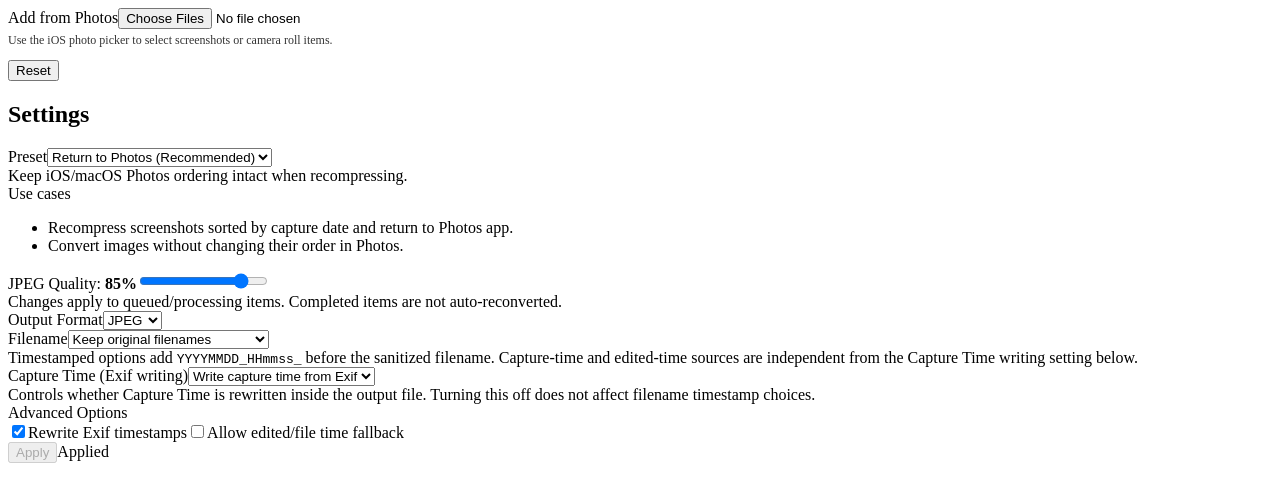
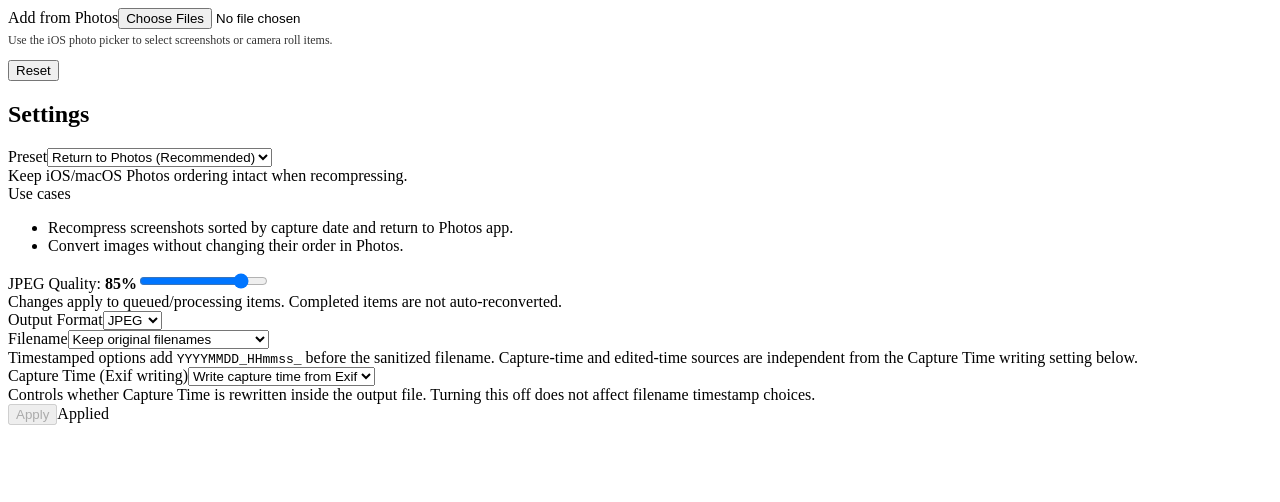
Before and after one commit to i5irin/gyupic, a React (Vite) app: page / in a window 1280 px wide. Shown: the top 502 px of the page. Built offline with nearby package versions, Linux system fonts and the light colour scheme.

Commit message:
feat: align capture time warnings with user settings

```diff
--- a/src/App.tsx
+++ b/src/App.tsx
@@ -364,8 +364,6 @@ export default function App() {
       filenameStrategy: FilenameStrategy;
       filenameTimestampSource: FilenameTimestampSource;
       timestampWriteMode: TimestampWriteMode;
-      rewriteExif: boolean;
-      injectFromEditedTime: boolean;
     }) => {
       dispatch({ type: 'SET_SETTINGS', settings: nextSettings });
       const qualityPct = Math.round(nextSettings.jpegQuality * 100);
@@ -388,9 +386,8 @@ export default function App() {
             return 'Exif time';
         }
       })();
-      const exifLabel = nextSettings.rewriteExif ? 'Exif ON' : 'Exif OFF';
       showToast(
-        `Settings applied (${qualityPct}% · ${formatLabel} · ${filenameLabel} · ${timestampLabel} · ${exifLabel})`,
+        `Settings applied (${qualityPct}% · ${formatLabel} · ${filenameLabel} · ${timestampLabel})`,
       );
     },
     [dispatch, showToast],
@@ -522,8 +519,6 @@ export default function App() {
         currentFilenameStrategy={state.settings.filenameStrategy}
         currentFilenameTimestampSource={state.settings.filenameTimestampSource}
         currentTimestampMode={state.settings.timestampWriteMode}
-        rewriteExif={state.settings.rewriteExif}
-        injectFromEditedTime={state.settings.injectFromEditedTime}
         presetId={state.settings.presetId}
         presetOptions={presetOptions}
         activePreset={activePresetInfo}
--- a/src/components/SettingsPanel.tsx
+++ b/src/components/SettingsPanel.tsx
@@ -30,8 +30,6 @@ type Props = {
   currentFilenameStrategy: FilenameStrategy;
   currentFilenameTimestampSource: FilenameTimestampSource;
   currentTimestampMode: TimestampWriteMode;
-  rewriteExif: boolean;
-  injectFromEditedTime: boolean;
   presetId: string;
   presetOptions: PresetOption[];
   activePreset?: ActivePresetInfo;
@@ -42,8 +40,6 @@ type Props = {
     filenameStrategy: FilenameStrategy;
     filenameTimestampSource: FilenameTimestampSource;
     timestampWriteMode: TimestampWriteMode;
-    rewriteExif: boolean;
-    injectFromEditedTime: boolean;
   }) => void;
 };
 
@@ -53,8 +49,6 @@ export default function SettingsPanel({
   currentFilenameStrategy,
   currentFilenameTimestampSource,
   currentTimestampMode,
-  rewriteExif,
-  injectFromEditedTime,
   presetId,
   presetOptions,
   activePreset,
@@ -82,10 +76,6 @@ export default function SettingsPanel({
     useState<FilenameTimestampSource>(currentFilenameTimestampSource);
   const [draftTimestampMode, setDraftTimestampMode] =
     useState<TimestampWriteMode>(currentTimestampMode);
-  const [draftRewriteExif, setDraftRewriteExif] =
-    useState<boolean>(rewriteExif);
-  const [draftInjectEdited, setDraftInjectEdited] =
-    useState<boolean>(injectFromEditedTime);
 
   useEffect(() => {
     setDraftQuality(normalize(currentJpegQuality));
@@ -107,23 +97,13 @@ export default function SettingsPanel({
     setDraftTimestampMode(currentTimestampMode);
   }, [currentTimestampMode]);
 
-  useEffect(() => {
-    setDraftRewriteExif(rewriteExif);
-  }, [rewriteExif]);
-
-  useEffect(() => {
-    setDraftInjectEdited(injectFromEditedTime);
-  }, [injectFromEditedTime]);
-
   const isDirty = useMemo(
     () =>
       normalize(draftQuality) !== normalize(currentJpegQuality) ||
       draftOutputFormat !== currentOutputFormat ||
       draftFilenameStrategy !== currentFilenameStrategy ||
       draftFilenameTimestampSource !== currentFilenameTimestampSource ||
-      draftTimestampMode !== currentTimestampMode ||
-      draftRewriteExif !== rewriteExif ||
-      draftInjectEdited !== injectFromEditedTime,
+      draftTimestampMode !== currentTimestampMode,
     [
       draftQuality,
       currentJpegQuality,
@@ -135,10 +115,6 @@ export default function SettingsPanel({
       currentFilenameTimestampSource,
       draftTimestampMode,
       currentTimestampMode,
-      draftRewriteExif,
-      rewriteExif,
-      draftInjectEdited,
-      injectFromEditedTime,
     ],
   );
 
@@ -366,36 +342,6 @@ export default function SettingsPanel({
           </div>
         </div>
 
-        <div className={styles.settingsPanelRow}>
-          <div className={styles.settingsPanelLabel}>Advanced Options</div>
-          <div className={styles.settingsPanelAdvancedToggles}>
-            <label
-              className={styles.settingsPanelCheckboxLabel}
-              htmlFor="rewriteExifTimestamps"
-            >
-              <input
-                id="rewriteExifTimestamps"
-                type="checkbox"
-                checked={draftRewriteExif}
-                onChange={(e) => setDraftRewriteExif(e.currentTarget.checked)}
-              />
-              Rewrite Exif timestamps
-            </label>
-            <label
-              className={styles.settingsPanelCheckboxLabel}
-              htmlFor="editedFileTimeFallback"
-            >
-              <input
-                id="editedFileTimeFallback"
-                type="checkbox"
-                checked={draftInjectEdited}
-                onChange={(e) => setDraftInjectEdited(e.currentTarget.checked)}
-              />
-              Allow edited/file time fallback
-            </label>
-          </div>
-        </div>
-
         <div className={styles.settingsPanelActions}>
           <button
             type="button"
@@ -407,8 +353,6 @@ export default function SettingsPanel({
                 filenameStrategy: draftFilenameStrategy,
                 filenameTimestampSource: draftFilenameTimestampSource,
                 timestampWriteMode: draftTimestampMode,
-                rewriteExif: draftRewriteExif,
-                injectFromEditedTime: draftInjectEdited,
               })
             }
             disabled={!isDirty}
--- a/src/core/execution/queueManager.ts
+++ b/src/core/execution/queueManager.ts
@@ -11,7 +11,6 @@ import {
   ProcessingPipelineError,
   ProcessingAbortedError,
 } from '../pipeline/processingErrors';
-import { getPreset } from '../../domain/presets';
 
 type Dispatch = (action: AppAction) => void;
 
@@ -118,12 +117,6 @@ export default class QueueManager {
     this.running.set(item.id, context);
     this.dispatch({ type: 'START_ITEM', id: item.id });
 
-    const preset = getPreset(context.settings.presetId);
-    const ordering = preset?.ordering ?? {
-      sortingAxis: 'exif',
-      needsExif: true,
-    };
-
     const params = {
       sourceFile: item.src.file,
       jpegQuality: context.settings.jpegQuality,
@@ -131,10 +124,7 @@ export default class QueueManager {
       filenameStrategy: context.settings.filenameStrategy,
       filenameTimestampSource: context.settings.filenameTimestampSource,
       timestampWriteMode: context.settings.timestampWriteMode,
-      rewriteExif: context.settings.rewriteExif,
-      injectFromEditedTime: context.settings.injectFromEditedTime,
       presetId: context.settings.presetId,
-      ordering,
     };
 
     this.workerPool
--- a/src/core/metadata/metadataCoreAdapter.ts
+++ b/src/core/metadata/metadataCoreAdapter.ts
@@ -1,10 +1,10 @@
 import type {
   FilenameStrategy,
   FilenameTimestampSource,
-  OrderingRequirement,
   OutputFormat,
   TimestampWriteMode,
 } from '../../domain/presets';
+import type { MetadataRequirements } from '../../domain/metadataRequirements';
 import type {
   DerivedTimestamp,
   MetadataGuaranteeStatus,
@@ -33,10 +33,7 @@ type DeriveOptions = {
 type ApplyOptions = {
   file: File;
   session: MetadataCoreDeriveSession;
-  ordering: OrderingRequirement;
-  timestampWriteMode: TimestampWriteMode;
-  rewriteExif: boolean;
-  injectFromEditedTime: boolean;
+  requirements: MetadataRequirements;
   outputFormat: OutputFormat;
   fileNameOverride?: string;
   lastModifiedOverrideMs?: number;
@@ -63,23 +60,22 @@ export type MetadataCoreApplyResult = {
 
 function deriveLegacyBadge(
   result: LegacyApplyResult,
-  ordering: OrderingRequirement,
+  requirements: MetadataRequirements,
 ): string {
   if (result.status === 'guaranteed') {
-    return 'original';
+    return requirements.captureTime.mode === 'from-file-modified'
+      ? 'from-mtime'
+      : 'original';
   }
   if (result.status === 'best-effort') {
     return 'from-mtime';
-  }
-  if (ordering.sortingAxis === 'filename') {
-    return 'filename-order';
   }
   return 'not-applied';
 }
 
 function mapLegacyApplyResult(
   result: LegacyApplyResult,
-  ordering: OrderingRequirement,
+  requirements: MetadataRequirements,
 ): MetadataCoreApplyResult {
   return {
     file: result.file,
@@ -94,7 +90,7 @@ function mapLegacyApplyResult(
           } as MetadataWarning,
         ]
       : [],
-    captureTimeBadge: deriveLegacyBadge(result, ordering),
+    captureTimeBadge: deriveLegacyBadge(result, requirements),
   };
 }
 
@@ -204,10 +200,9 @@ function buildApplyContext(options: ApplyOptions): MetadataApplyContext {
   return {
     captureTimeEnabled: options.session.captureTimeEnabled,
     captureTime: options.session.captureTime,
-    ordering: options.ordering,
-    timestampWriteMode: options.timestampWriteMode,
-    rewriteExif: options.rewriteExif,
-    injectFromEditedTime: options.injectFromEditedTime,
+    timestampWriteMode: options.requirements.captureTime.mode,
+    needsCaptureTimeForFilenames:
+      options.requirements.needsCaptureTimeForFilenames,
     outputFormat: options.outputFormat,
     fileNameOverride: options.fileNameOverride,
     lastModifiedOverrideMs: options.lastModifiedOverrideMs,
@@ -241,52 +236,26 @@ function buildFileFromWasmResponse(
 }
 
 function evaluateGuaranteeStatus(options: {
-  ordering: OrderingRequirement;
-  derived: DerivedTimestamp;
-  injectFromEditedTime: boolean;
+  requirements: MetadataRequirements;
   captureApplied: boolean;
   warnings: MetadataWarning[];
 }): {
   status: MetadataGuaranteeStatus;
   warningReason?: string;
 } {
-  const { ordering, derived, injectFromEditedTime, captureApplied, warnings } =
-    options;
-  const needsExif = ordering.needsExif ?? ordering.sortingAxis === 'exif';
-  const allowFallback =
-    ordering.allowEditedTimeFallback ?? injectFromEditedTime;
-  const derivedHasTime = derived.kind !== 'unavailable';
-  const derivedIsExif = derived.kind === 'exif';
-  const fallbackUsed =
-    needsExif && !derivedIsExif && derivedHasTime && allowFallback;
-
-  const success = needsExif ? captureApplied || fallbackUsed : true;
-
-  if (!success) {
-    return {
-      status: 'warning',
-      warningReason:
-        warnings[0]?.message || 'Capture time could not be applied to output.',
-    };
+  const { requirements, captureApplied, warnings } = options;
+  if (!requirements.captureTime.enabled) {
+    return { status: 'skipped' };
   }
-
-  if (fallbackUsed) {
-    return {
-      status: 'best-effort',
-      warningReason:
-        'Best-effort: timestamp derived from edited/lastModified metadata.',
-    };
+  if (captureApplied) {
+    return { status: 'guaranteed' };
   }
-
-  if (ordering.sortingAxis === 'filename') {
-    return {
-      status: 'best-effort',
-      warningReason:
-        'Ordering is enforced via filename sorting; verify destination order.',
-    };
-  }
-
-  return { status: 'guaranteed' };
+  return {
+    status: 'warning',
+    warningReason:
+      warnings[0]?.message ||
+      'Capture time could not be applied to the output image.',
+  };
 }
 
 async function tryApplyWithWasm(
@@ -301,9 +270,7 @@ async function tryApplyWithWasm(
     return {
       file,
       ...evaluateGuaranteeStatus({
-        ordering: options.ordering,
-        derived: options.session.derived,
-        injectFromEditedTime: options.injectFromEditedTime,
+        requirements: options.requirements,
         captureApplied: response.appliedFlags.captureTime,
         warnings: response.warnings,
       }),
@@ -330,15 +297,12 @@ export async function applyMetadataWithMetadataCore(
   const legacyResult = await applyLegacyMetadata({
     file: options.file,
     derived: options.session.derived,
-    ordering: options.ordering,
-    timestampWriteMode: options.timestampWriteMode,
-    rewriteExif: options.rewriteExif,
-    injectFromEditedTime: options.injectFromEditedTime,
+    requirements: options.requirements,
     fileNameOverride: options.fileNameOverride,
     lastModifiedOverride: options.lastModifiedOverrideMs,
   });
 
-  return mapLegacyApplyResult(legacyResult, options.ordering);
+  return mapLegacyApplyResult(legacyResult, options.requirements);
 }
 
 type PlanFilenameOptions = {
--- a/src/core/metadata/metadataPolicy.ts
+++ b/src/core/metadata/metadataPolicy.ts
@@ -1,9 +1,6 @@
 import exifr from 'exifr';
 import piexif from 'piexifjs';
-import type {
-  OrderingRequirement,
-  TimestampWriteMode,
-} from '../../domain/presets';
+import type { MetadataRequirements } from '../../domain/metadataRequirements';
 import type {
   DerivedTimestamp,
   MetadataGuaranteeStatus,
@@ -218,10 +215,7 @@ type DeriveOptions = {
 type ApplyOptions = {
   file: File;
   derived: DerivedTimestamp;
-  ordering: OrderingRequirement;
-  timestampWriteMode: TimestampWriteMode;
-  rewriteExif: boolean;
-  injectFromEditedTime: boolean;
+  requirements: MetadataRequirements;
   fileNameOverride?: string;
   lastModifiedOverride?: number;
 };
@@ -345,18 +339,20 @@ function dataURLToBlob(dataUrl: string, mimeType: string): Blob {
 
 function evaluateStatus(options: {
   success: boolean;
-  ordering: OrderingRequirement;
+  requirements: MetadataRequirements;
   fallbackUsed?: boolean;
   failureReason?: string;
   fallbackReason?: string;
 }): { status: MetadataGuaranteeStatus; warningReason?: string } {
-  const { success, ordering, fallbackUsed, failureReason, fallbackReason } =
+  const { success, requirements, fallbackUsed, failureReason, fallbackReason } =
     options;
+  if (!requirements.captureTime.enabled) {
+    return { status: 'skipped' };
+  }
   if (!success) {
     return {
       status: 'warning',
-      warningReason:
-        failureReason || 'Ordering requirement could not be satisfied.',
+      warningReason: failureReason || 'Capture time could not be written.',
     };
   }
   if (fallbackUsed) {
@@ -364,14 +360,7 @@ function evaluateStatus(options: {
       status: 'best-effort',
       warningReason:
         fallbackReason ||
-        'Best-effort: used edited/file timestamp because Exif capture time was unavailable.',
-    };
-  }
-  if (ordering.sortingAxis === 'filename') {
-    return {
-      status: 'best-effort',
-      warningReason:
-        'Ordering is enforced via filename sorting; verify in the destination app.',
+        'Best-effort: used edited/file timestamp because capture time was unavailable.',
     };
   }
   return { status: 'guaranteed' };
@@ -493,16 +482,13 @@ export async function deriveTimestamp({
 export async function applyTimestamp({
   file,
   derived,
-  ordering,
-  timestampWriteMode,
-  rewriteExif,
-  injectFromEditedTime,
+  requirements,
   fileNameOverride,
   lastModifiedOverride,
 }: ApplyOptions): Promise<ApplyResult> {
-  const needsExif = ordering.needsExif ?? ordering.sortingAxis === 'exif';
-  const allowFallback =
-    ordering.allowEditedTimeFallback ?? injectFromEditedTime;
+  const timestampWriteMode = requirements.captureTime.mode;
+  const needsExif = requirements.captureTime.enabled;
+  const allowFallback = timestampWriteMode === 'from-file-modified';
   const derivedHasTime = derived.kind !== 'unavailable';
   const derivedIsExif = derived.kind === 'exif';
   const fallbackUsed =
@@ -513,7 +499,7 @@ export async function applyTimestamp({
       file,
       ...evaluateStatus({
         success: false,
-        ordering,
+        requirements,
         failureReason: 'Timestamp unavailable.',
       }),
     };
@@ -551,14 +537,14 @@ export async function applyTimestamp({
       ? fileNameOverride
       : fallbackName;
 
-  if (rewriteExif && derivedHasTime) {
+  if (needsExif && derivedHasTime) {
     const payload = buildExifPayloadBinary(derived);
     if (!payload) {
       return {
         file,
         ...evaluateStatus({
           success: false,
-          ordering,
+          requirements,
           failureReason: 'Unsupported timestamp format.',
         }),
       };
@@ -582,7 +568,7 @@ export async function applyTimestamp({
           file,
           ...evaluateStatus({
             success: false,
-            ordering,
+            requirements,
             failureReason: 'Failed to inject Exif timestamp',
           }),
         };
@@ -606,7 +592,7 @@ export async function applyTimestamp({
           file,
           ...evaluateStatus({
             success: false,
-            ordering,
+            requirements,
             failureReason: 'Failed to inject Exif timestamp',
           }),
         };
@@ -616,7 +602,7 @@ export async function applyTimestamp({
         file,
         ...evaluateStatus({
           success: false,
-          ordering,
+          requirements,
           failureReason:
             'Capture time injection requires the metadata core for WebP output.',
         }),
@@ -626,22 +612,17 @@ export async function applyTimestamp({
         file,
         ...evaluateStatus({
           success: false,
-          ordering,
+          requirements,
           failureReason: 'File type does not support Exif metadata.',
         }),
       };
     }
-  } else if (
-    rewriteExif &&
-    !isExifWritable(file) &&
-    needsExif &&
-    !fallbackUsed
-  ) {
+  } else if (!isExifWritable(file) && needsExif && !fallbackUsed) {
     return {
       file,
       ...evaluateStatus({
         success: false,
-        ordering,
+        requirements,
         failureReason: 'File type does not support Exif metadata.',
       }),
     };
@@ -666,7 +647,7 @@ export async function applyTimestamp({
     file: workingFile,
     ...evaluateStatus({
       success,
-      ordering,
+      requirements,
       fallbackUsed,
       fallbackReason,
     }),
--- a/src/core/metadata/wasmBridge.ts
+++ b/src/core/metadata/wasmBridge.ts
@@ -1,7 +1,6 @@
 import type {
   FilenameStrategy,
   OutputFormat,
-  OrderingRequirement,
   TimestampWriteMode,
 } from '../../domain/presets';
 
@@ -74,10 +73,8 @@ export type FilenamePlanResult = {
 export type MetadataApplyContext = {
   captureTimeEnabled: boolean;
   captureTime?: DerivedCaptureTime;
-  ordering: OrderingRequirement;
   timestampWriteMode: TimestampWriteMode;
-  rewriteExif: boolean;
-  injectFromEditedTime: boolean;
+  needsCaptureTimeForFilenames: boolean;
   outputFormat: OutputFormat;
   fileNameOverride?: string;
   lastModifiedOverrideMs?: number;
--- /dev/null
+++ b/src/domain/metadataRequirements.ts
@@ -0,0 +1,49 @@
+import type {
+  FilenameStrategy,
+  FilenameTimestampSource,
+  TimestampWriteMode,
+} from './presets';
+
+export type MetadataRequirements = {
+  captureTime: {
+    mode: TimestampWriteMode;
+    enabled: boolean;
+  };
+  filename: {
+    strategy: FilenameStrategy;
+    timestampSource: FilenameTimestampSource;
+  };
+  needsCaptureTimeForFilenames: boolean;
+};
+
+export function buildMetadataRequirements(options: {
+  filenameStrategy: FilenameStrategy;
+  filenameTimestampSource: FilenameTimestampSource;
+  timestampWriteMode: TimestampWriteMode;
+}): MetadataRequirements {
+  const { filenameStrategy, filenameTimestampSource, timestampWriteMode } =
+    options;
+  const captureEnabled = timestampWriteMode !== 'off';
+  const needsCaptureTimeForFilenames =
+    filenameStrategy === 'timestamped' &&
+    filenameTimestampSource === 'captureTime';
+
+  return {
+    captureTime: {
+      mode: timestampWriteMode,
+      enabled: captureEnabled,
+    },
+    filename: {
+      strategy: filenameStrategy,
+      timestampSource: filenameTimestampSource,
+    },
+    needsCaptureTimeForFilenames,
+  };
+}
+
+export function shouldDeriveCaptureTime(requirements: MetadataRequirements) {
+  return (
+    requirements.captureTime.enabled ||
+    requirements.needsCaptureTimeForFilenames
+  );
+}
--- a/src/domain/presets.ts
+++ b/src/domain/presets.ts
@@ -5,14 +5,6 @@ export type FilenameStrategy = 'keep-original' | 'timestamped';
 export type FilenameTimestampSource = 'captureTime' | 'mtime';
 
 export type TimestampWriteMode = 'off' | 'copy-exif' | 'from-file-modified';
-
-export type OrderingRequirement = {
-  sortingAxis: 'exif' | 'filename';
-  /** Requires a valid Exif capture date to be written */
-  needsExif?: boolean;
-  /** Allows falling back to edited/lastModified timestamps when Exif is missing */
-  allowEditedTimeFallback?: boolean;
-};
 
 export type PresetId =
   | 'scenario.photos-to-photos'
@@ -33,15 +25,12 @@ export type PresetDefinition = {
   usage: string[];
   category: 'stable' | 'experimental';
   recommended?: boolean;
-  ordering: OrderingRequirement;
   defaultSettings: {
     jpegQuality: number;
     outputFormat: OutputFormat;
     filenameStrategy: FilenameStrategy;
     filenameTimestampSource: FilenameTimestampSource;
     timestampWriteMode: TimestampWriteMode;
-    rewriteExif: boolean;
-    injectFromEditedTime: boolean;
   };
   inputBehavior: InputBehavior;
   environmentHints?: string[];
@@ -60,19 +49,12 @@ const PRESETS: Record<PresetId, PresetDefinition> = {
     ],
     category: 'stable',
     recommended: true,
-    ordering: {
-      sortingAxis: 'exif',
-      needsExif: true,
-      allowEditedTimeFallback: false,
-    },
     defaultSettings: {
       jpegQuality: 0.85,
       outputFormat: 'jpeg',
       filenameStrategy: 'keep-original',
       filenameTimestampSource: 'captureTime',
       timestampWriteMode: 'copy-exif',
-      rewriteExif: true,
-      injectFromEditedTime: false,
     },
     inputBehavior: {
       label: 'Add from Photos',
@@ -91,19 +73,12 @@ const PRESETS: Record<PresetId, PresetDefinition> = {
       'Sort images picked from iCloud Drive / Files by capture date.',
     ],
     category: 'stable',
-    ordering: {
-      sortingAxis: 'exif',
-      needsExif: true,
-      allowEditedTimeFallback: true,
-    },
     defaultSettings: {
       jpegQuality: 0.85,
       outputFormat: 'jpeg',
       filenameStrategy: 'keep-original',
       filenameTimestampSource: 'mtime',
       timestampWriteMode: 'from-file-modified',
-      rewriteExif: true,
-      injectFromEditedTime: true,
     },
     inputBehavior: {
       label: 'Add from Files / Finder',
@@ -121,19 +96,12 @@ const PRESETS: Record<PresetId, PresetDefinition> = {
       'Arrange in name order in iOS Photos → Windows/macOS/iOS Files.',
     ],
     category: 'stable',
-    ordering: {
-      sortingAxis: 'filename',
-      needsExif: false,
-      allowEditedTimeFallback: true,
-    },
     defaultSettings: {
       jpegQuality: 0.85,
       outputFormat: 'jpeg',
       filenameStrategy: 'timestamped',
       filenameTimestampSource: 'captureTime',
       timestampWriteMode: 'copy-exif',
-      rewriteExif: true,
-      injectFromEditedTime: true,
     },
     inputBehavior: {
       label: 'Add from Photos',
--- a/src/state/appReducer.ts
+++ b/src/state/appReducer.ts
@@ -42,8 +42,6 @@ function buildSettingsFromPreset(
     filenameStrategy: defaults.filenameStrategy,
     filenameTimestampSource: defaults.filenameTimestampSource,
     timestampWriteMode: defaults.timestampWriteMode,
-    rewriteExif: defaults.rewriteExif,
-    injectFromEditedTime: defaults.injectFromEditedTime,
   };
 }
 
@@ -80,12 +78,10 @@ export default function appReducer(
     }
 
     case 'START_ITEM': {
-      const preset = ensurePreset(state.settings.presetId);
       const snapshot: JobCaptureSnapshot = {
         runId: state.runId,
         settingsRev: state.settingsRev,
         presetId: state.settings.presetId,
-        ordering: preset.ordering,
         startedAt: Date.now(),
       };
       return {
```
Also changed, not shown: src/core/pipeline/processingPipeline.ts (+13 -16 lines), src/state/jobTypes.ts (+2 -5 lines), 1 other file (tests, documents, lock files or other folders).
